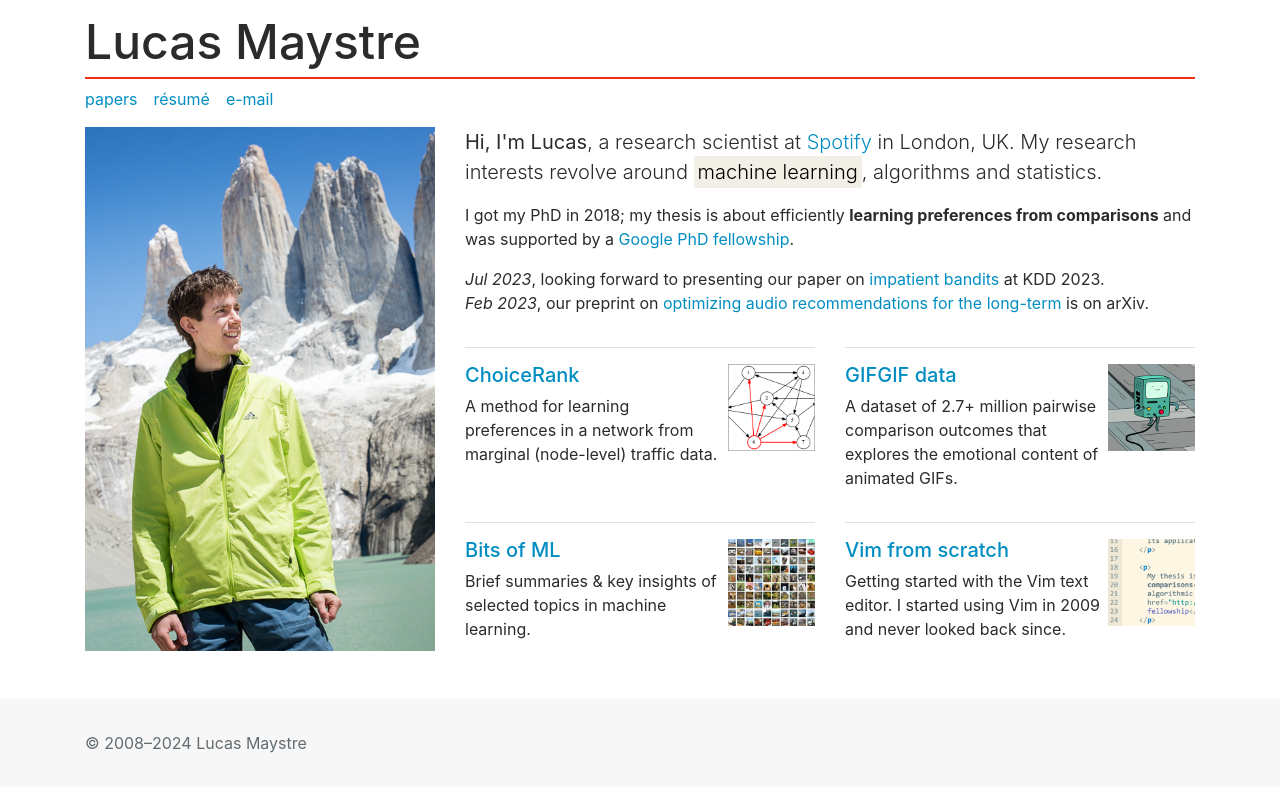
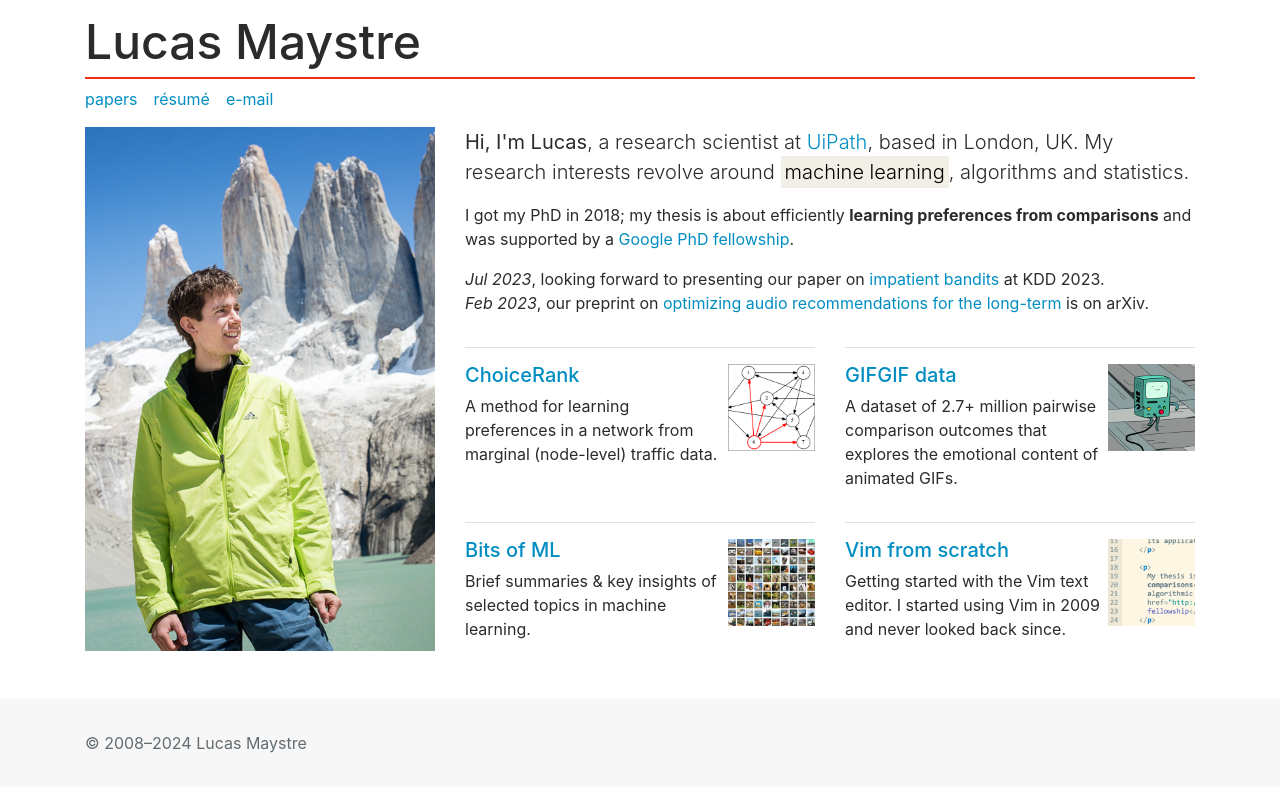
Before and after one commit to lucasmaystre/lum-web, a Jekyll site: the page built from index.html, in a window 1280 px wide. Shown: the top 792 px of the page. Built offline with Jekyll 4.4.1, drawn with Linux system fonts in a browser that asks for light colours.

Commit message:
Change affiliation from Spotify to UiPath.

```diff
--- a/index.html
+++ b/index.html
@@ -9,8 +9,7 @@ layout: default
 
   <div class="col">
     <p class="lead">
-      <strong>Hi, I'm Lucas</strong>, a research scientist at <a
-      href="https://research.spotify.com/">Spotify</a> in London, UK.
+      <strong>Hi, I'm Lucas</strong>, a research scientist at <a href="https://www.uipath.com/ai/research">UiPath</a>, based in London, UK.
       My research interests revolve around <mark>machine learning</mark>, algorithms and statistics.
     </p>
 
```
